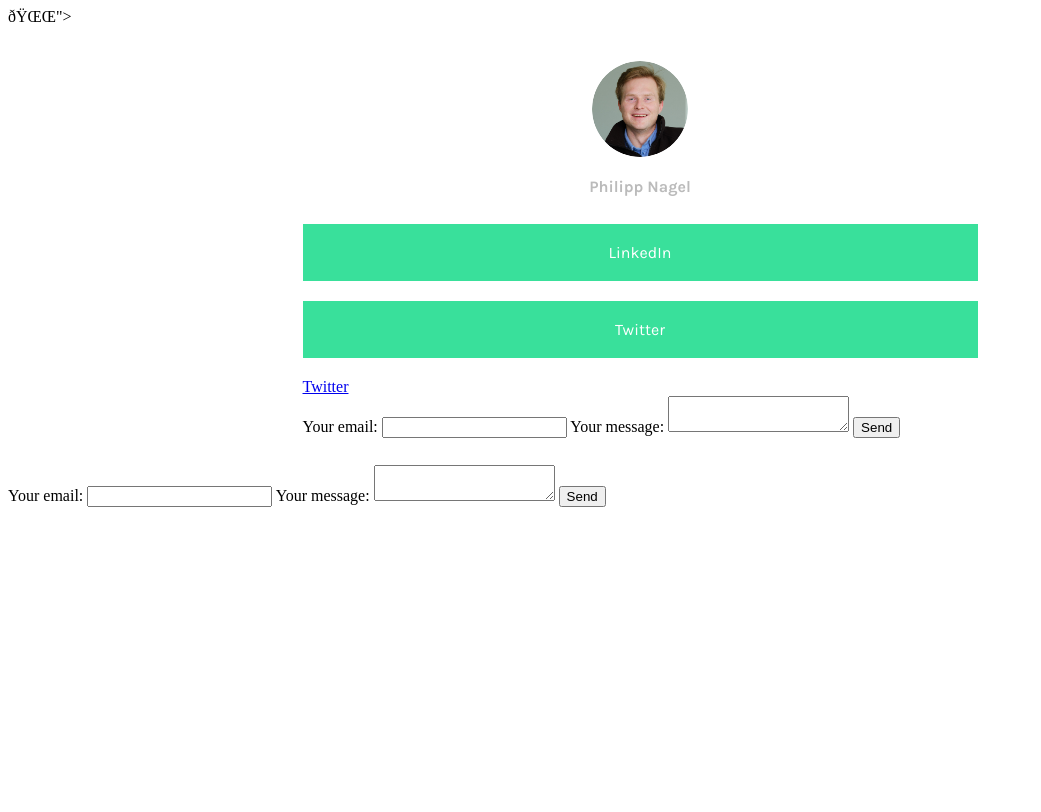
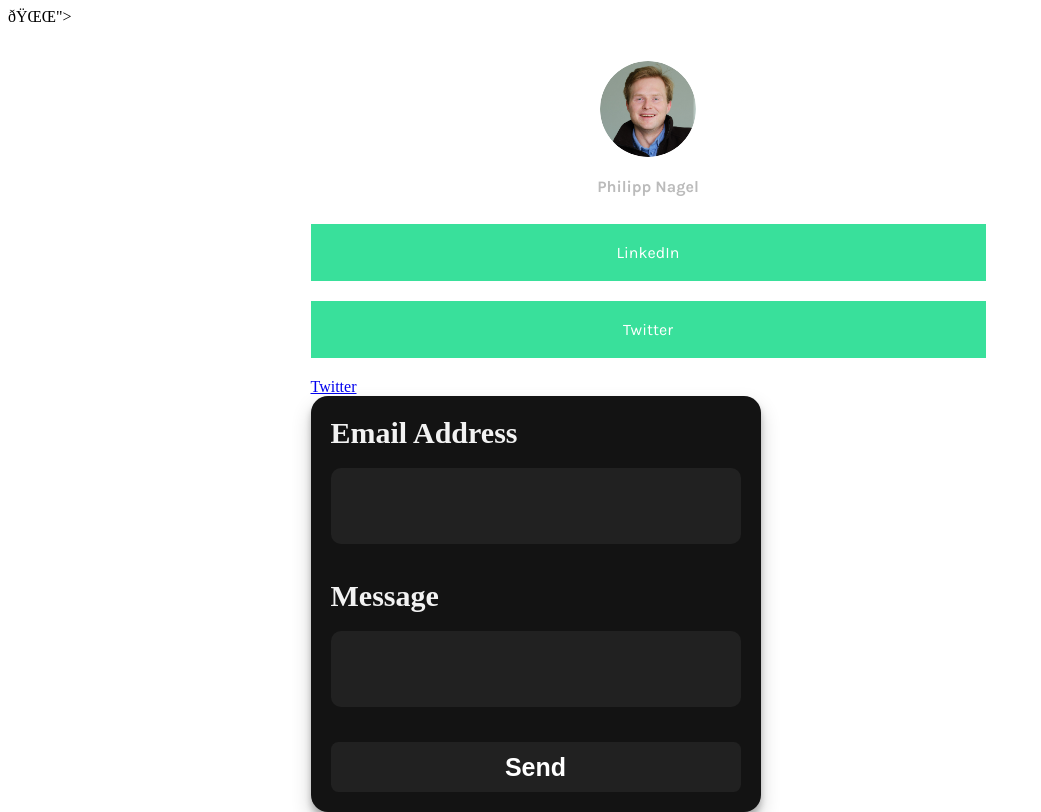
Before and after one commit to philippnagel/philippnagel.github.io, a plain HTML site: page index.html in a window 1280 px wide. Shown: the whole page, without its empty margins (0-1041 px from the left). Drawn offline with nearby package versions, Linux system fonts and the light colour scheme.

Commit message:
changed form

```diff
--- a/index.html
+++ b/index.html
@@ -33,19 +33,16 @@
       <a class="link" href="https://twitter.com/philippnag" target="_blank">Twitter</a>
       <a class="hide" href="https://twitter.com/philippnag" target="_blank">Twitter</a>
       <form action="https://formspree.io/f/xqkpoqpb" method="POST">
-        <label>
-          Your email:
-          <input type="email" name="_replyto">
-        </label>
-        <label>
-          Your message:
-          <textarea name="message"></textarea>
-        </label>
+          <label for="email">Email Address</label>
+          <input class="inputfield" type="email" name="email">
+
+          <label for="message">Message</label>
+          <input class="inputfield" type="text" name="message">
+
+          <input class="button" type="submit" value="Send">
 
         <!-- your other form fields go here -->
-
-        <button type="submit">Send</button>
-      </form>
+            </form>
   </div>
 
   <!-- Javascript -->
@@ -53,22 +50,3 @@
   <script  src="index.js"></script>
 
 </body>
-
-</html>
-
-
-
-<form action="https://formspree.io/f/xqkpoqpb" method="POST">
-  <label>
-    Your email:
-    <input type="email" name="_replyto">
-  </label>
-  <label>
-    Your message:
-    <textarea name="message"></textarea>
-  </label>
-
-  <!-- your other form fields go here -->
-
-  <button type="submit">Send</button>
-</form>
--- a/style.css
+++ b/style.css
@@ -6,8 +6,14 @@
     --font: 'Karla', sans-serif;
 }
 
-body{
+* {
+    box-sizing: border-box;
+  }
+
+html, body{
     background-color: var(--bgColor);
+    height: 100%;
+    width: 100%;
 }
 
 #userPhoto{
@@ -62,3 +68,65 @@
     -ms-transform: translateY(-50%);
     transform: translateY(-50%);
 }
+
+  /* Label */
+label {
+    display: block;
+    text-align: start;
+    color: #f2f2f2;
+    font-weight: 600;
+    font-size: 30px;
+  }
+
+  /* Form */
+form {
+    width: 450px;
+    background:#131313;
+    border-radius: 17px;
+    padding: 20px;
+    box-shadow: 0 10px 20px rgba(0,0,0,0.19), 0 6px 6px rgba(0,0,0,0.23);
+  }
+
+  /* Input */
+.inputfield {
+    font-size: 1.1em;
+    font-weight: bold;
+    display: block;
+    height: 44px;
+    width: 100%;
+    outline: none;
+    border-radius: 10px;
+    transition: all 1s;
+    border: 3px solid rgba(102,51,153,0);
+    background: #212121;
+    color: white;
+    margin: 1em 0 2em 0;
+    padding: 2em;
+  }
+
+
+input[type="text"]:focus, input[type="email"]:focus {
+    border: 3px solid white;
+  }
+
+  /* Button */
+.button {
+    border: none;
+    height: 50px;
+    width: 100%;
+    border-radius: 0.3em;
+    font-size: 25px;
+    font-weight: 600;
+    /* Colors */
+    color: white;
+    background:#212121;
+    /* To get the hover animation to work */
+    transition: transform .5s;
+  }
+
+.button:hover {
+    transform: scale(1.03);
+    cursor: pointer;
+    background-color: #f2f2f2;
+    color: #212121;
+  }
```
